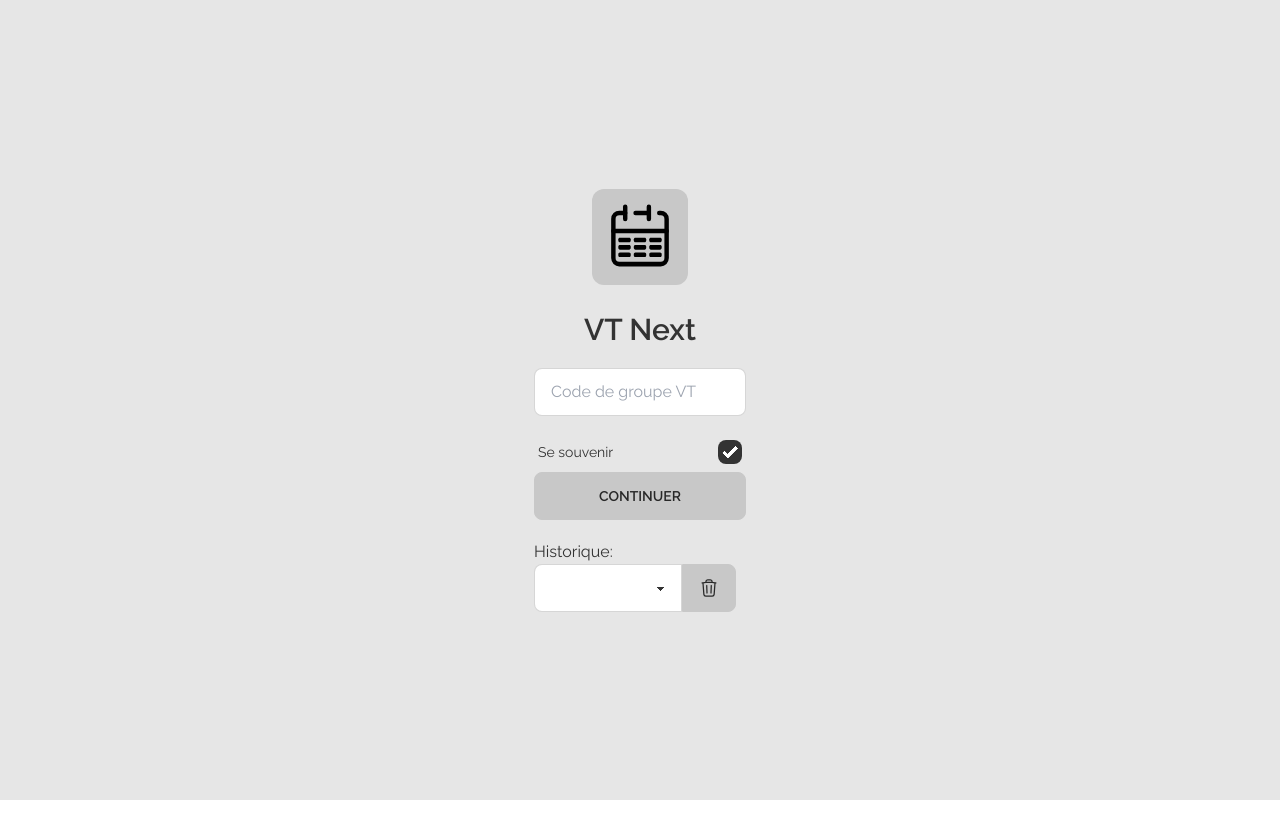
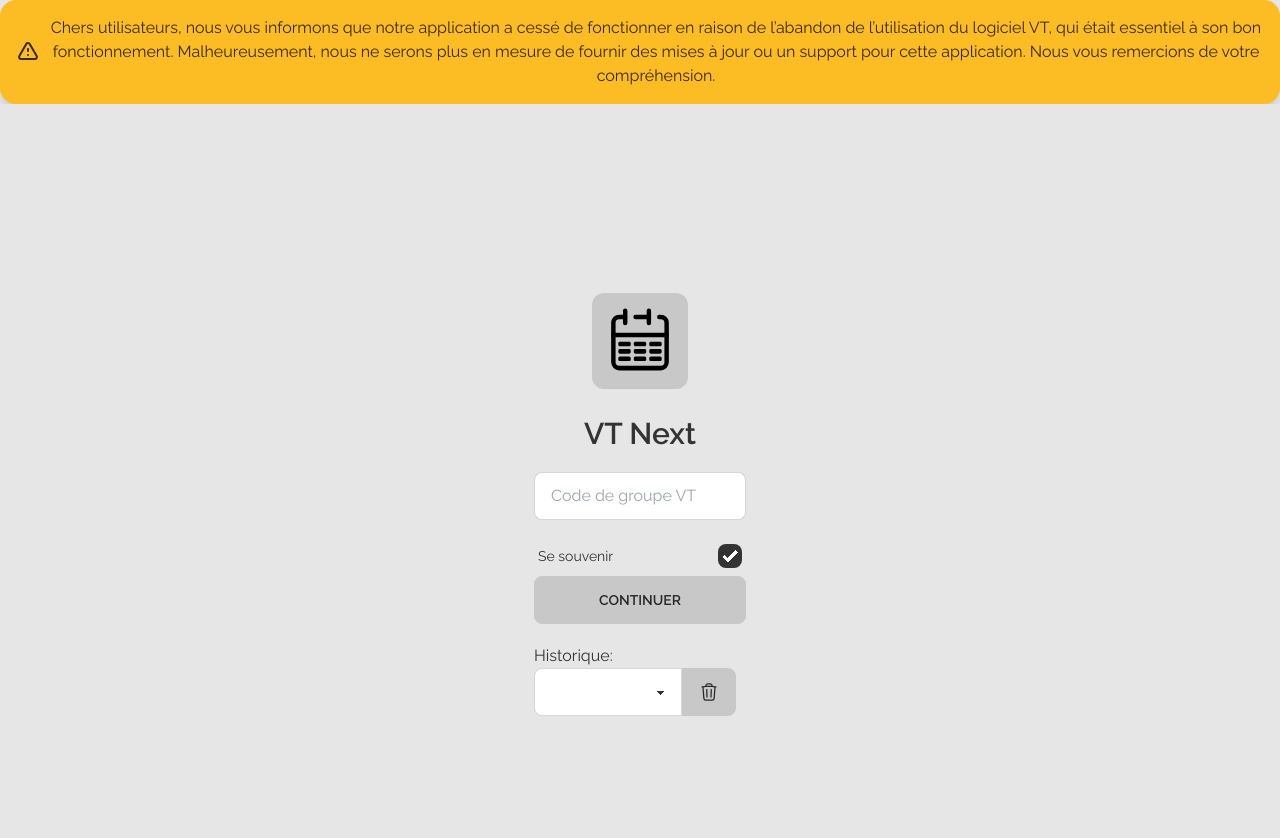
Before and after one commit to mat512/vt-next, a Svelte app: page / in a window 1280 px wide. Shown: the top 838 px of the page. Before the commit the page ends 800 px from the top, so only its background shows below. Built offline with nearby package versions, Linux system fonts and the light colour scheme.

Commit message:
feat(ui): add goodbye message

```diff
--- a/src/App.svelte
+++ b/src/App.svelte
@@ -17,6 +17,31 @@
 </script>
 
 <main class="bg-base-200 text-center">
+    <div class="alert alert-warning shadow-lg">
+        <div>
+            <svg
+                xmlns="http://www.w3.org/2000/svg"
+                class="stroke-current flex-shrink-0 h-6 w-6"
+                fill="none"
+                viewBox="0 0 24 24"
+                ><path
+                    stroke-linecap="round"
+                    stroke-linejoin="round"
+                    stroke-width="2"
+                    d="M12 9v2m0 4h.01m-6.938 4h13.856c1.54 0 2.502-1.667 1.732-3L13.732 4c-.77-1.333-2.694-1.333-3.464 0L3.34 16c-.77 1.333.192 3 1.732 3z"
+                />
+            </svg>
+            <span>
+                Chers utilisateurs, nous vous informons que notre application a
+                cessé de fonctionner en raison de l’abandon de l’utilisation du
+                logiciel VT, qui était essentiel à son bon fonctionnement.
+                Malheureusement, nous ne serons plus en mesure de fournir des
+                mises à jour ou un support pour cette application. Nous vous
+                remercions de votre compréhension.
+            </span>
+        </div>
+    </div>
+
     {#if $loggedIn}
         <Main />
     {:else}
```
